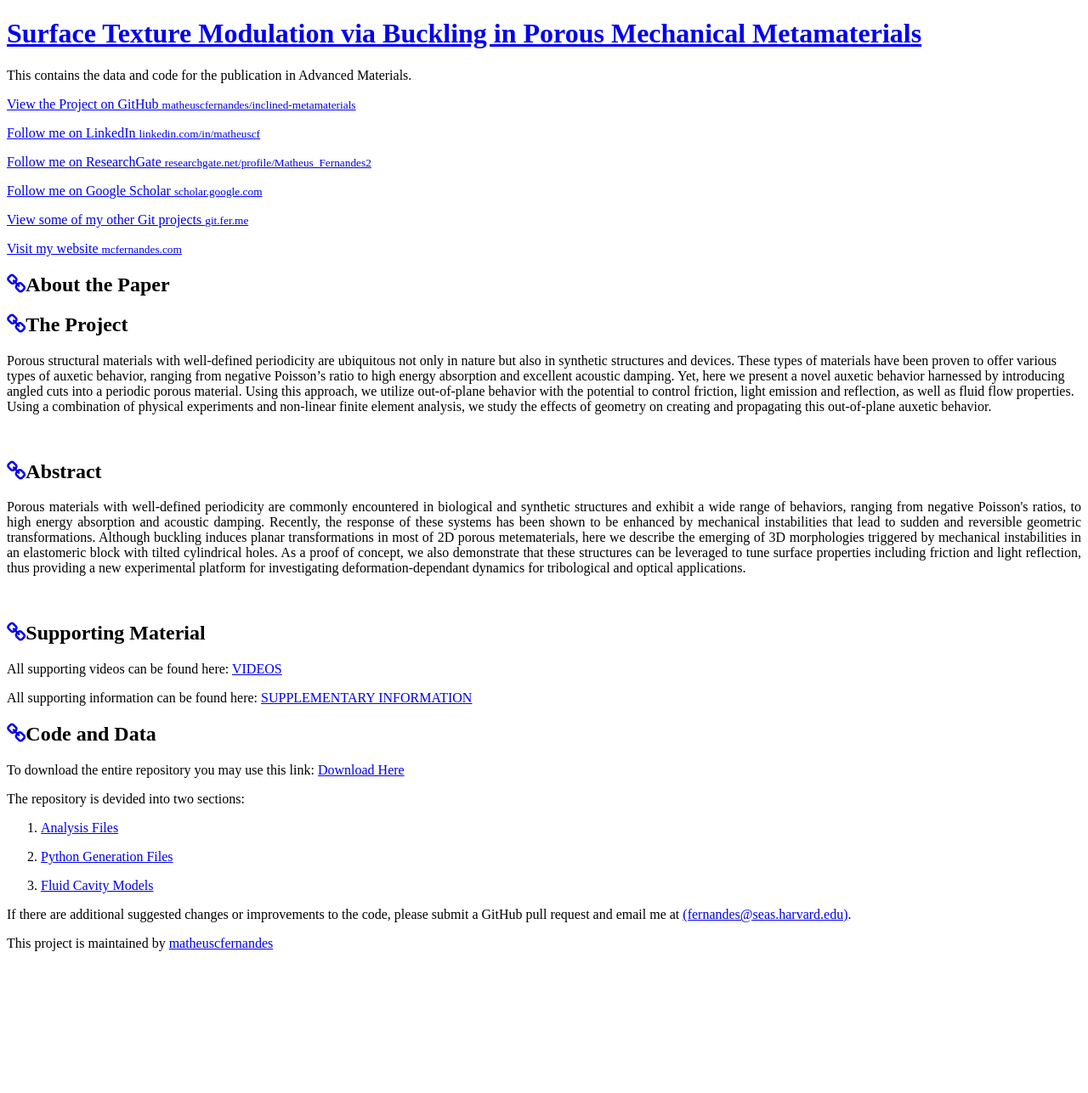
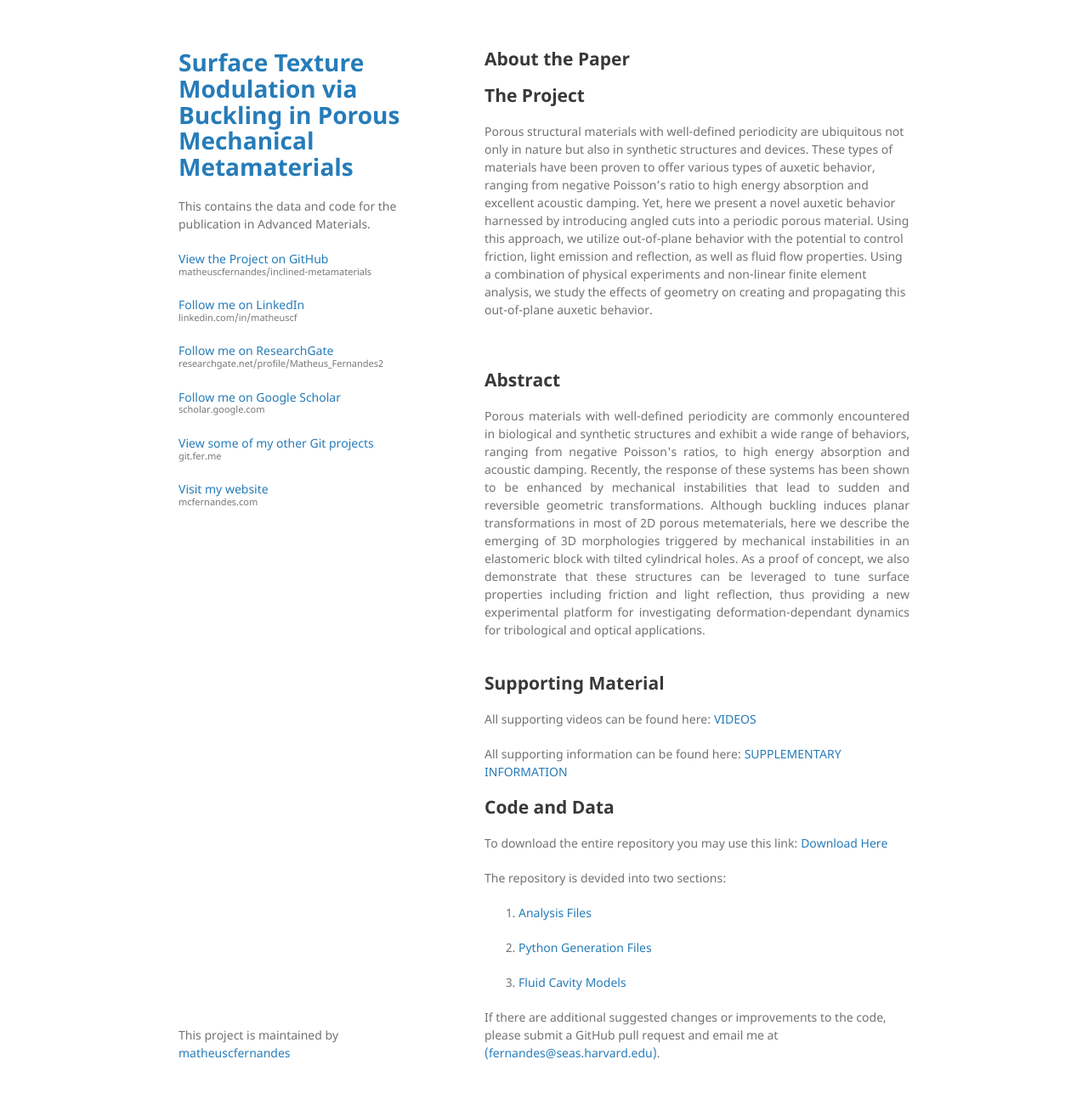
Before and after one commit to matheuscfernandes/inclined-metamaterials, a Jekyll site: the page built from index.md, in a window 1280 px wide and 1320 px high. Shown: the top 1287 px of the window at 85% size. Built offline with Jekyll 4.4.1, drawn with Linux system fonts in a browser that asks for light colours; nearby versions of some CDN libraries; our own code applies the rules of GitHub Pages for plain Markdown files.

Commit message:
change order

```diff
--- a/_layouts/default.html
+++ b/_layouts/default.html
@@ -7,14 +7,16 @@
     <link rel="shortcut icon" type="image/x-icon" href="favicon.ico">
     {% comment %} <title>Inclined Metamaterials Repository</title> {% endcomment %}
 
-    <link href="//netdna.bootstrapcdn.com/font-awesome/4.0.3/css/font-awesome.css" rel="stylesheet">
-    <script src="//ajax.googleapis.com/ajax/libs/jquery/1.11.0/jquery.min.js"></script>
+
 
 {% seo %}
-    {% comment %} <link rel="stylesheet" href="{{ "/assets/css/style.css?v=" | append: site.github.build_revision | relative_url }}"> {% endcomment %}
+    <link rel="stylesheet" href="{{ "/assets/css/style.css?v=" | append: site.github.build_revision | relative_url }}">
     <!--[if lt IE 9]>
     <script src="https://cdnjs.cloudflare.com/ajax/libs/html5shiv/3.7.3/html5shiv.min.js"></script>
     <![endif]-->
+
+    <link href="//netdna.bootstrapcdn.com/font-awesome/4.0.3/css/font-awesome.css" rel="stylesheet">
+    <script src="//ajax.googleapis.com/ajax/libs/jquery/1.11.0/jquery.min.js"></script>
 </head>
   <body>
     <div class="wrapper">
```
